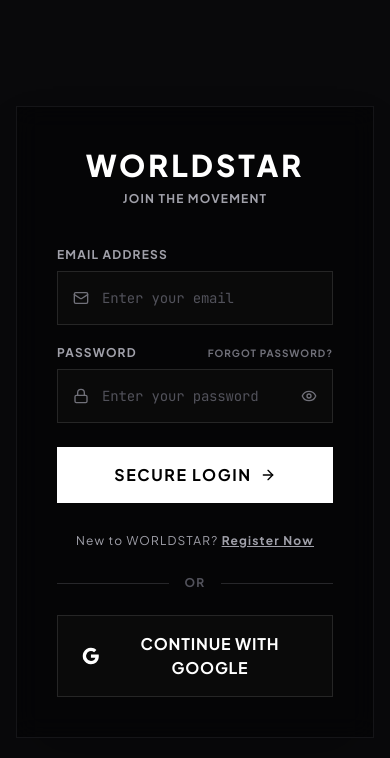
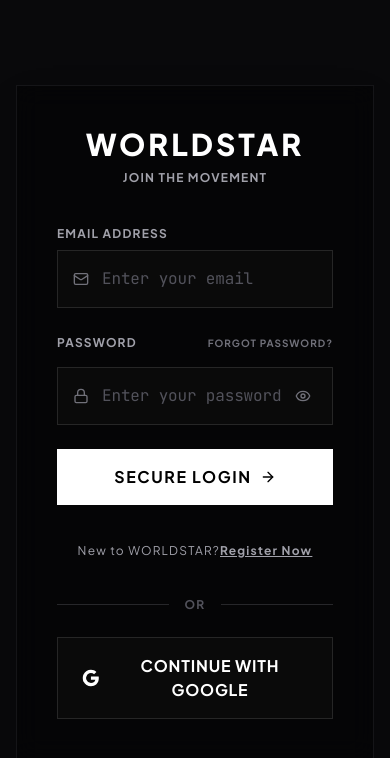
Before and after one commit to website7742-rgb/web, a Next.js app: page /login in a window 390 px wide. Shown: the top 758 px of the page. Built offline with nearby package versions, Linux system fonts and the light colour scheme; no server answers; the database is empty.

Commit message:
fix(ui): execute comprehensive touch, scroll, and zoom interaction audit and patch responsiveness bugs

```diff
--- a/src/app/layout.tsx
+++ b/src/app/layout.tsx
@@ -30,6 +30,8 @@
 export const viewport = {
   width: 'device-width',
   initialScale: 1,
+  maximumScale: 1,
+  userScalable: false,
   viewportFit: 'cover',
 };
 
@@ -147,7 +149,7 @@
           }}
         />
       </head>
-      <body className="bg-obsidian text-zinc-100 min-h-screen flex flex-col antialiased font-[family-name:var(--font-plus-jakarta)]">
+      <body className="bg-obsidian text-zinc-100 min-h-screen flex flex-col antialiased font-[family-name:var(--font-plus-jakarta)] overflow-x-hidden">
         <AppProviders user={user}>
           <Preloader />
           {children}
--- a/src/components/auth/LoginForm.tsx
+++ b/src/components/auth/LoginForm.tsx
@@ -99,7 +99,7 @@
                   value={fullName}
                   onChange={(e) => setFullName(e.target.value)}
                   disabled={isLoading}
-                  className="w-full pl-4 pr-4 p-4 bg-neutral-950 border border-neutral-800 focus:border-red-600 focus:ring-1 focus:ring-red-600 transition-all duration-300 rounded-none text-white focus:outline-none placeholder:text-zinc-600 font-mono text-sm disabled:opacity-50"
+                  className="w-full pl-4 pr-4 p-4 bg-neutral-950 border border-neutral-800 focus:border-red-600 focus:ring-1 focus:ring-red-600 transition-all duration-300 rounded-none text-white focus:outline-none placeholder:text-zinc-600 font-mono text-base disabled:opacity-50"
                 />
               </div>
             </div>
@@ -118,7 +118,7 @@
                 value={email}
                 onChange={(e) => setEmail(e.target.value)}
                 disabled={isLoading}
-                className="w-full pl-11 pr-4 p-4 bg-neutral-950 border border-neutral-800 focus:border-red-600 focus:ring-1 focus:ring-red-600 transition-all duration-300 rounded-none text-white focus:outline-none placeholder:text-zinc-600 font-mono text-sm disabled:opacity-50"
+                className="w-full pl-11 pr-4 p-4 bg-neutral-950 border border-neutral-800 focus:border-red-600 focus:ring-1 focus:ring-red-600 transition-all duration-300 rounded-none text-white focus:outline-none placeholder:text-zinc-600 font-mono text-base disabled:opacity-50"
               />
             </div>
           </div>
@@ -132,7 +132,7 @@
                 <button
                   type="button"
                   onClick={onForgotPassword}
-                  className="text-[10px] uppercase tracking-widest text-zinc-500 font-bold hover:text-white transition-colors"
+                  className="text-[10px] md:text-xs uppercase tracking-widest text-zinc-500 font-bold hover:text-white transition-colors py-2 px-1 -mr-1"
                 >
                   Forgot Password?
                 </button>
@@ -147,12 +147,12 @@
                 value={password}
                 onChange={(e) => setPassword(e.target.value)}
                 disabled={isLoading}
-                className="w-full pl-11 pr-12 p-4 bg-neutral-950 border border-neutral-800 focus:border-red-600 focus:ring-1 focus:ring-red-600 transition-all duration-300 rounded-none text-white focus:outline-none placeholder:text-zinc-600 font-mono text-sm disabled:opacity-50"
+                className="w-full pl-11 pr-12 p-4 bg-neutral-950 border border-neutral-800 focus:border-red-600 focus:ring-1 focus:ring-red-600 transition-all duration-300 rounded-none text-white focus:outline-none placeholder:text-zinc-600 font-mono text-base disabled:opacity-50"
               />
               <button
                 type="button"
                 onClick={() => setShowPassword(!showPassword)}
-                className="absolute right-4 top-1/2 -translate-y-1/2 text-zinc-500 hover:text-white transition-colors cursor-pointer focus:outline-none"
+                className="absolute right-2 top-1/2 -translate-y-1/2 text-zinc-500 hover:text-white transition-colors cursor-pointer focus:outline-none min-h-[44px] min-w-[44px] flex items-center justify-center"
               >
                 {showPassword ? <EyeOff className="w-4 h-4" /> : <Eye className="w-4 h-4" />}
               </button>
@@ -173,12 +173,12 @@
                   value={confirmPassword}
                   onChange={(e) => setConfirmPassword(e.target.value)}
                   disabled={isLoading}
-                  className="w-full pl-11 pr-12 p-4 bg-neutral-950 border border-neutral-800 focus:border-red-600 focus:ring-1 focus:ring-red-600 transition-all duration-300 rounded-none text-white focus:outline-none placeholder:text-zinc-600 font-mono text-sm disabled:opacity-50"
+                  className="w-full pl-11 pr-12 p-4 bg-neutral-950 border border-neutral-800 focus:border-red-600 focus:ring-1 focus:ring-red-600 transition-all duration-300 rounded-none text-white focus:outline-none placeholder:text-zinc-600 font-mono text-base disabled:opacity-50"
                 />
                 <button
                   type="button"
                   onClick={() => setShowConfirmPassword(!showConfirmPassword)}
-                  className="absolute right-4 top-1/2 -translate-y-1/2 text-zinc-500 hover:text-white transition-colors cursor-pointer focus:outline-none"
+                  className="absolute right-2 top-1/2 -translate-y-1/2 text-zinc-500 hover:text-white transition-colors cursor-pointer focus:outline-none min-h-[44px] min-w-[44px] flex items-center justify-center"
                 >
                   {showConfirmPassword ? <EyeOff className="w-4 h-4" /> : <Eye className="w-4 h-4" />}
                 </button>
@@ -212,7 +212,7 @@
             setIsSignUp(!isSignUp);
             onError(null);
           }}
-          className="text-xs text-zinc-400 tracking-widest hover:text-white transition-colors cursor-pointer"
+          className="text-xs text-zinc-400 tracking-widest hover:text-white transition-colors cursor-pointer min-h-[44px] px-4 w-full flex items-center justify-center"
         >
           {isSignUp ? (
             <>Already have an account? <span className="font-bold underline">Sign In</span></>
--- a/src/components/dashboard/SubmissionWidget.tsx
+++ b/src/components/dashboard/SubmissionWidget.tsx
@@ -58,7 +58,7 @@
             required
             placeholder="e.g. STREET SYMPHONY"
             disabled={isSubmitting}
-            className="w-full bg-black border border-neutral-800 p-3 text-white focus:outline-none focus:border-red-600 focus:ring-1 focus:ring-red-600 transition-all font-mono text-sm disabled:opacity-50"
+            className="w-full bg-black border border-neutral-800 p-3 text-white focus:outline-none focus:border-red-600 focus:ring-1 focus:ring-red-600 transition-all font-mono text-base disabled:opacity-50"
           />
         </div>
         <div>
@@ -67,7 +67,7 @@
             value={genre}
             onChange={(e) => setGenre(e.target.value)}
             disabled={isSubmitting}
-            className="w-full bg-black border border-neutral-800 p-3 text-white focus:outline-none focus:border-red-600 focus:ring-1 focus:ring-red-600 transition-all font-mono text-sm appearance-none disabled:opacity-50"
+            className="w-full bg-black border border-neutral-800 p-3 text-white focus:outline-none focus:border-red-600 focus:ring-1 focus:ring-red-600 transition-all font-mono text-base appearance-none disabled:opacity-50"
           >
             <option value="HIP HOP">HIP HOP</option>
             <option value="R&B">R&B</option>
@@ -87,7 +87,7 @@
             }}
             required
             disabled={isSubmitting}
-            className="w-full bg-black border border-neutral-800 p-3 text-white focus:outline-none focus:border-red-600 focus:ring-1 focus:ring-red-600 transition-all font-mono text-sm disabled:opacity-50 file:bg-red-600 file:text-white file:border-none file:px-4 file:py-2 file:text-xs file:font-bold file:uppercase file:cursor-pointer file:mr-4 hover:file:bg-red-700"
+            className="w-full bg-black border border-neutral-800 p-3 text-white focus:outline-none focus:border-red-600 focus:ring-1 focus:ring-red-600 transition-all font-mono text-base disabled:opacity-50 file:bg-red-600 file:text-white file:border-none file:px-4 file:py-2 file:text-base file:font-bold file:uppercase file:cursor-pointer file:mr-4 hover:file:bg-red-700"
           />
         </div>
         <button
--- a/src/components/layout/Navbar.tsx
+++ b/src/components/layout/Navbar.tsx
@@ -149,7 +149,7 @@
           <button
             onClick={() => setIsSearchOpen(!isSearchOpen)}
             aria-label="Toggle Search"
-            className="p-1.5 sm:p-2 hover:bg-white/10 rounded-full transition-colors cursor-pointer text-white"
+            className="p-2 min-h-[44px] min-w-[44px] flex items-center justify-center hover:bg-white/10 rounded-full transition-colors cursor-pointer text-white"
           >
             {isSearchOpen ? <X className="w-5 h-5" /> : <Search className="w-5 h-5" />}
           </button>
@@ -239,10 +239,10 @@
             <input
               type="text"
               placeholder="Search artists, videos, or exclusive drops..."
-              className="w-full bg-transparent text-white focus:outline-none text-sm md:text-base font-mono"
+              className="w-full bg-transparent text-white focus:outline-none text-base font-mono"
               autoFocus
             />
-            <button onClick={() => setIsSearchOpen(false)} className="text-xs text-zinc-500 hover:text-white uppercase font-bold tracking-widest ml-4">
+            <button onClick={() => setIsSearchOpen(false)} className="text-xs text-zinc-500 hover:text-white uppercase font-bold tracking-widest ml-4 min-h-[44px] flex items-center justify-center px-2">
               Close
             </button>
           </div>
```
